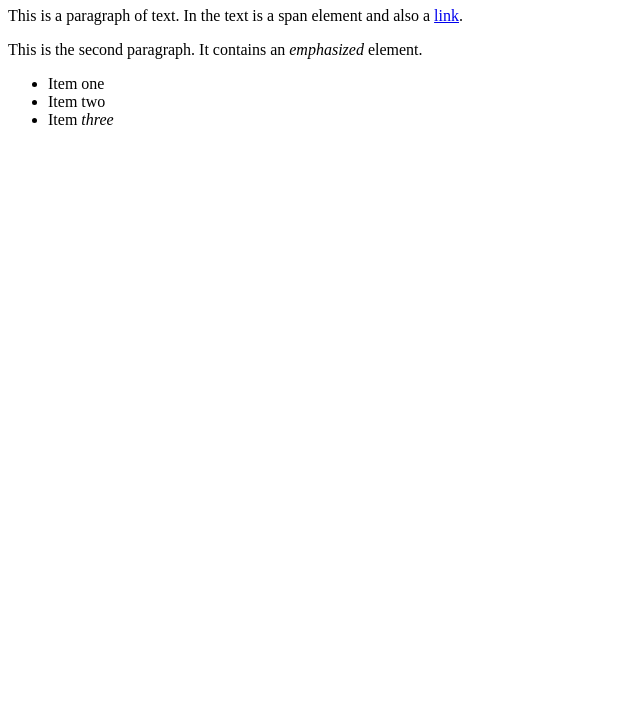
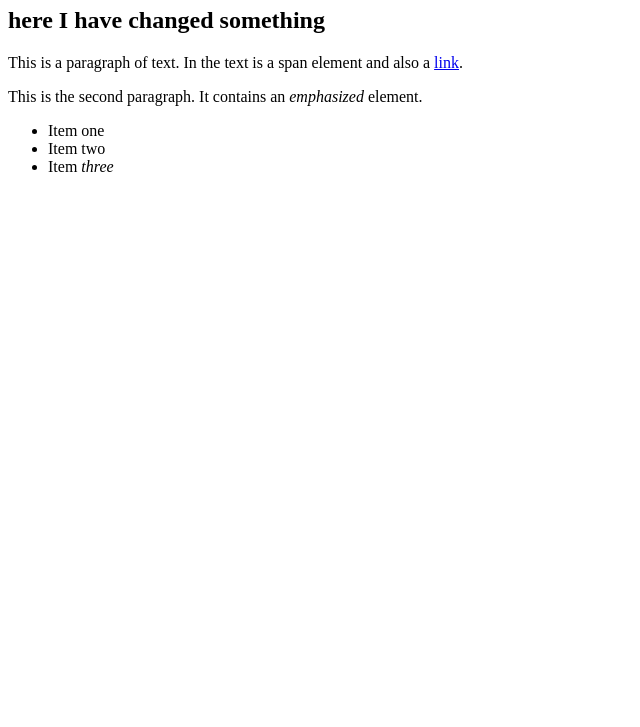
Before and after one commit to Fei-au/CSS-Learn, a plain HTML site: page 01. start/index.html in a window 1280 px wide. Shown: the part 73-800 px from the top of the page, without its empty margins (0-640 px from the left). Drawn offline with Linux system fonts and the light colour scheme.

Commit message:
minior change

```diff
--- a/01. start/index.html
+++ b/01. start/index.html
@@ -8,6 +8,7 @@
 <body>
 
     <h1>I am a level one heading</h1>
+    <h2>here I have changed something</h2>
 
     <p>This is a paragraph of text. In the text is a <span>span element</span>
 and also a <a href="https://example.com">link</a>.</p>
```
